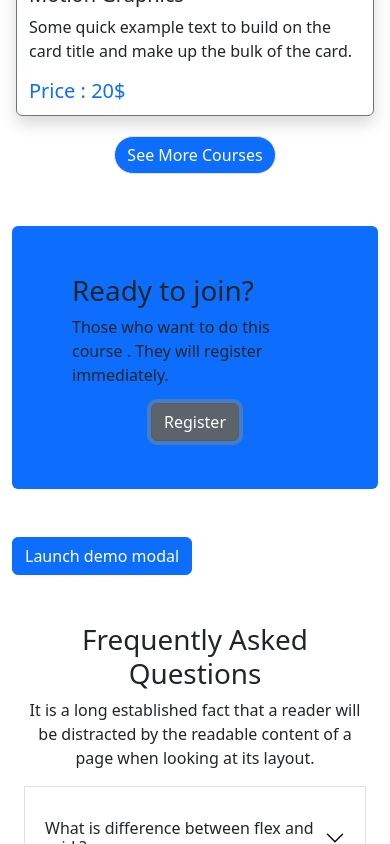
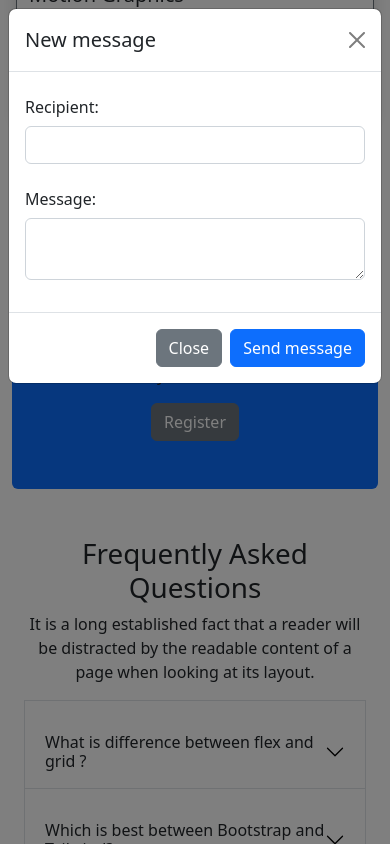
Before and after one commit to Mofassel100/best-framework-assignment, a plain HTML site: page index.html in a window 390 px wide. Both pictures are taken after a click on the button "Register". Shown: the part 2290-3134 px from the top of the page. Drawn offline with nearby package versions, Linux system fonts and the light colour scheme.

Commit message:
modal added

```diff
--- a/index.html
+++ b/index.html
@@ -216,63 +216,43 @@
 
                 </div>
                 <div class="col-12 col-sm-12 col-md-6 col-lg-6 text-center text-sm-center text-md-end text-lg-end">
-                    <button type="button" class="btn btn-secondary text-white" data-toggle="modal"
-                        data-target="#exampleModal"> Register</button>
-
-                    <!-- Button trigger modal -->
+                    <button type="button" class="btn btn-secondary " data-bs-toggle="modal"
+                        data-bs-target="#exampleModal" data-bs-whatever="@mdo"> Register</button>
 
 
-                    <!-- Modal -->
-                    <div class="modal fade" id="exampleModal" tabindex="-1" role="dialog"
-                        aria-labelledby="exampleModalLabel" aria-hidden="true">
-                        <div class="modal-dialog" role="document">
-                            <div class="modal-content">
-                                <div class="modal-header">
-                                    <h5 class="modal-title" id="exampleModalLabel">Modal title</h5>
-                                    <button type="button" class="close" data-dismiss="modal" aria-label="Close">
-                                        <span aria-hidden="true">&times;</span>
-                                    </button>
-                                </div>
-                                <div class="modal-body">
-                                    ...
-                                </div>
-                                <div class="modal-footer">
-                                    <button type="button" class="btn btn-secondary" data-dismiss="modal">Close</button>
-                                    <button type="button" class="btn btn-primary">Save changes</button>
-                                </div>
-                            </div>
-                        </div>
-                    </div>
                 </div>
         </section>
 
-        <!-- Button trigger modal -->
-        <button type="button" class="btn btn-primary" data-toggle="modal" data-target="#exampleModalLong">
-            Launch demo modal
-        </button>
 
-        <!-- Modal -->
-        <div class="modal fade" id="exampleModalLong" tabindex="-1" role="dialog"
-            aria-labelledby="exampleModalLongTitle" aria-hidden="true">
-            <div class="modal-dialog" role="document">
+
+        <!-- Modal Use start  -->
+
+        <div class="modal fade" id="exampleModal" tabindex="-1" aria-labelledby="exampleModalLabel" aria-hidden="true">
+            <div class="modal-dialog">
                 <div class="modal-content">
                     <div class="modal-header">
-                        <h5 class="modal-title" id="exampleModalLongTitle">Modal title</h5>
-                        <button type="button" class="close" data-dismiss="modal" aria-label="Close">
-                            <span aria-hidden="true">&times;</span>
-                        </button>
+                        <h5 class="modal-title" id="exampleModalLabel">New message</h5>
+                        <button type="button" class="btn-close" data-bs-dismiss="modal" aria-label="Close"></button>
                     </div>
                     <div class="modal-body">
-                        rerklfdgklfgjkle
+                        <form>
+                            <div class="mb-3">
+                                <label for="recipient-name" class="col-form-label">Recipient:</label>
+                                <input type="text" class="form-control" id="recipient-name">
+                            </div>
+                            <div class="mb-3">
+                                <label for="message-text" class="col-form-label">Message:</label>
+                                <textarea class="form-control" id="message-text"></textarea>
+                            </div>
+                        </form>
                     </div>
                     <div class="modal-footer">
-                        <button type="button" class="btn btn-secondary" data-dismiss="modal">Close</button>
-                        <button type="button" class="btn btn-primary">Save changes</button>
+                        <button type="button" class="btn btn-secondary" data-bs-dismiss="modal">Close</button>
+                        <button type="button" class="btn btn-primary">Send message</button>
                     </div>
                 </div>
             </div>
         </div>
-
 
         <!-- collap start  -->
         <section class="container  my-5">
```
